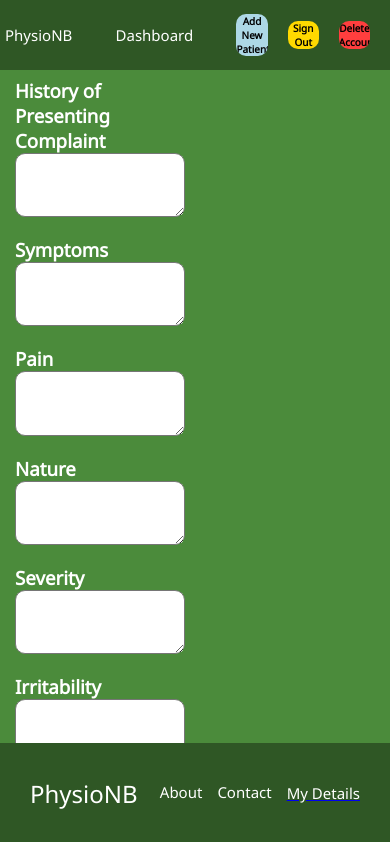
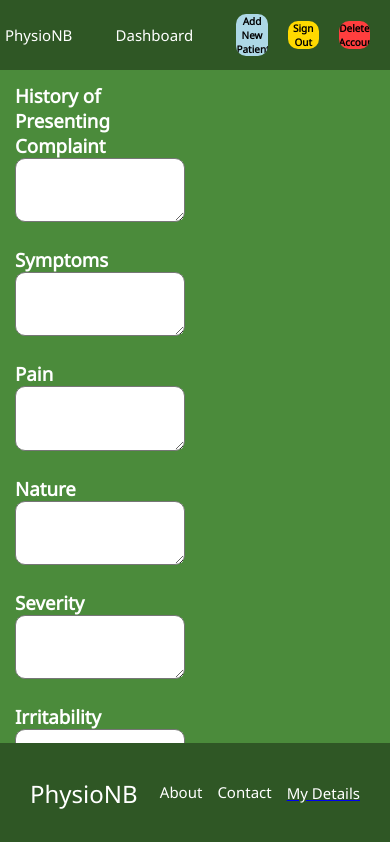
Before and after one commit to dinnf/PhysioNBDeployment, a React (Create React App) app in the folder client/: page /create in a window 390 px wide. Shown: the top 842 px of the page. Built offline with nearby package versions, Linux system fonts and the light colour scheme; no server answers; the HTML template or start-up script is replaced by a standard one.

Commit message:
all css changes

```diff
--- a/client/src/components/CreateNote/CreateNote.css
+++ b/client/src/components/CreateNote/CreateNote.css
@@ -124,5 +124,12 @@
   @media only screen and (max-width: 600px)  {
     .BigContainer {
       display: block;
+      margin: auto;
     }
+    .bodychart {
+      display: none;
+    }
+   .TextHead {
+    margin-top: 20px;
+   }
   }
```
